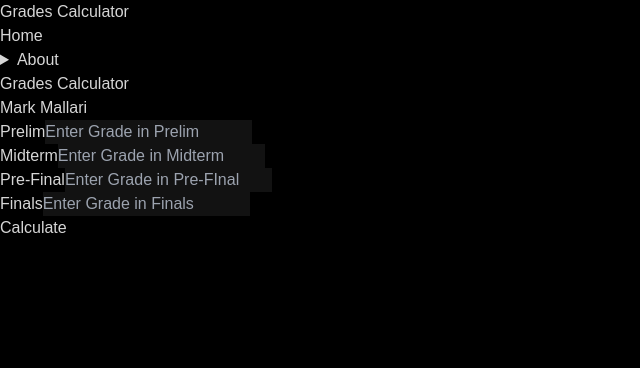
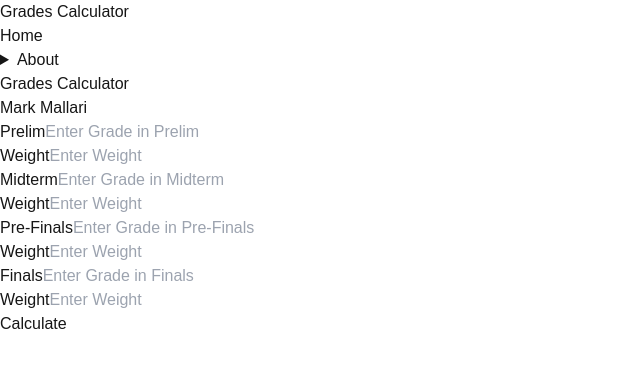
Before and after one commit to MarkMallari16/grade-result-sti, a Vue app: page / in a window 1280 px wide. Shown: the top 368 px of the page, without its empty margins (0-640 px from the left). Built offline with nearby package versions, Linux system fonts and the light colour scheme.

Commit message:
add weight for each term

```diff
--- a/src/App.vue
+++ b/src/App.vue
@@ -9,6 +9,11 @@ const finals = ref("");
 const finalGrade = ref(null);
 const remarks = ref(null);
 
+const prelimWeight = ref(null);
+const midtermWeight = ref(null);
+const preFinalWeight = ref(null);
+const finalsWeight = ref(null);
+
 const resultRef = ref(null);
 
 //creating error messages
@@ -17,6 +22,7 @@ const errors = ref({
   midterm: "",
   preFinal: "",
   finals: "",
+  weight: "",
 });
 
 //calculating final grade
@@ -32,10 +38,16 @@ const calculateGrade = () => {
   const pF = parseFloat(preFinal.value) || 0;
   const f = parseFloat(finals.value) || 0;
 
-  finalGrade.value = (
-    (p + m + pF) * TERM_PERCENTAGE +
-    f * FINALS_TERM_PERCENTAGE
-  ).toFixed(2);
+  const pW = parseFloat(prelimWeight.value) || 0;
+  const mW = parseFloat(midtermWeight.value) || 0;
+  const pFW = parseFloat(preFinalWeight.value) || 0;
+  const fW = parseFloat(finalsWeight.value) || 0;
+
+  // finalGrade.value = (
+  //   (p + m + pF) * TERM_PERCENTAGE +
+  //   f * FINALS_TERM_PERCENTAGE
+  // ).toFixed(2);
+  finalGrade.value = ((p * pW + m * mW + pF * pFW + f * fW) / 100).toFixed(2);
 
   if (finalGrade.value >= 75) {
     remarks.value = "Passed";
@@ -96,6 +108,8 @@ const clearFields = () => {
     <div class="flex flex-col justify-center items-center m-5 lg:m-0">
       <div class="bg-base-200 h-full w-full lg:w-1/3 rounded-lg p-10">
         <div>
+          <div class="flex gap-4">
+            <div>
               <label for="prelim" class="font-medium">Prelim</label>
               <input
                 v-model="prelim"
@@ -106,8 +120,23 @@ const clearFields = () => {
               />
               <p class="mt-1 text-red-500" v-if="errors.prelim">{{ errors.prelim }}</p>
             </div>
+            <div>
+              <label for="prelimWeight" class="font-medium">Weight</label>
+              <input
+                v-model="prelimWeight"
+                type="number"
+                id="prelimWeight"
+                class="mt-1 block input input-bordered w-full"
+                placeholder="Enter Weight"
+              />
+              <p class="mt-1 text-red-500" v-if="errors.prelim">{{ errors.prelim }}</p>
+            </div>
+          </div>
+        </div>
 
         <div class="mt-4">
+          <div class="flex gap-4">
+            <div>
               <label for="midterm" class="font-medium">Midterm</label>
               <input
                 v-model="midterm"
@@ -118,21 +147,53 @@ const clearFields = () => {
               />
               <p class="mt-1 text-red-500" v-if="errors.midterm">{{ errors.midterm }}</p>
             </div>
+            <div>
+              <label for="midtermWeight" class="font-medium">Weight</label>
+              <input
+                v-model="midtermWeight"
+                type="number"
+                id="midtermWeight"
+                class="mt-1 block input input-bordered w-full"
+                placeholder="Enter Weight"
+              />
+              <p class="mt-1 text-red-500" v-if="errors.prelim">{{ errors.prelim }}</p>
+            </div>
+          </div>
+        </div>
 
         <div class="mt-4">
-          <label for="preFinal" class="font-medium">Pre-Final</label>
+          <div class="flex gap-4">
+            <div>
+              <label for="preFinal" class="font-medium">Pre-Finals</label>
               <input
                 v-model="preFinal"
                 type="number"
                 id="preFinal"
                 class="mt-1 block input input-bordered w-full"
-            placeholder="Enter Grade in Pre-FInal"
+                placeholder="Enter Grade in Pre-Finals"
               />
-          <p class="mt-1 text-red-500" v-if="errors.preFinal">{{ errors.preFinal }}</p>
+              <p class="mt-1 text-red-500" v-if="errors.preFinal">
+                {{ errors.preFinal }}
+              </p>
+            </div>
+            <div>
+              <label for="preFinalWeight" class="font-medium">Weight</label>
+              <input
+                v-model="preFinalWeight"
+                type="number"
+                id="preFinalWeight"
+                class="mt-1 block input input-bordered w-full"
+                placeholder="Enter Weight"
+              />
+              <p class="mt-1 text-red-500" v-if="errors.prelim">{{ errors.prelim }}</p>
+            </div>
+          </div>
         </div>
 
         <div class="mt-4">
-          <label label for="finals" class="font-medium">Finals</label>
+          <div class="flex gap-4">
+            <div>
+              <label for="finals" class="font-medium">Finals</label>
               <input
                 v-model="finals"
                 type="number"
@@ -140,7 +201,22 @@ const clearFields = () => {
                 class="mt-1 block input input-bordered w-full"
                 placeholder="Enter Grade in Finals"
               />
-          <p class="mt-1 text-red-500" v-if="errors.finals">{{ errors.finals }}</p>
+              <p class="mt-1 text-red-500" v-if="errors.finals">
+                {{ errors.finals }}
+              </p>
+            </div>
+            <div>
+              <label for="finalsWeight" class="font-medium">Weight</label>
+              <input
+                v-model="finalsWeight"
+                type="number"
+                id="finalsWeight"
+                class="mt-1 block input input-bordered w-full"
+                placeholder="Enter Weight"
+              />
+              <p class="mt-1 text-red-500" v-if="errors.prelim">{{ errors.prelim }}</p>
+            </div>
+          </div>
         </div>
 
         <div class="mt-4">
--- a/tailwind.config.js
+++ b/tailwind.config.js
@@ -6,7 +6,7 @@ export default {
     extend: {},
   },
   daisyui: {
-    themes: ["black"]
+    themes: ["bumblebee"],
   },
   plugins: [
     require('daisyui')
```
Lines whose indentation alone changed are shown as unchanged.
